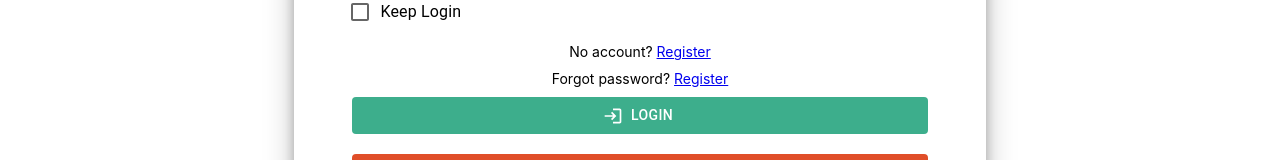
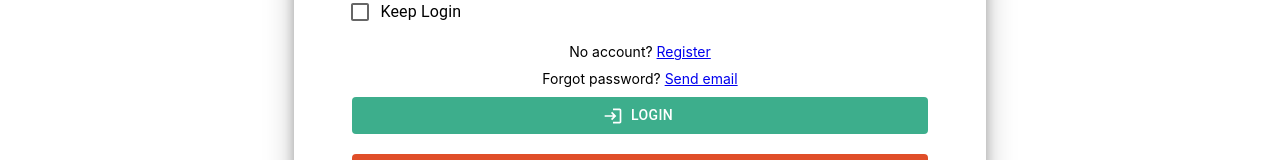
Before and after one commit to LnlyPineapple27/Classrooms-management-website, a React (Create React App) app: page / in a window 1280 px wide. Shown: the part 448-608 px from the top of the page. Built offline with nearby package versions, Linux system fonts and the light colour scheme; no server answers.

Commit message:
navigate admin

```diff
--- a/src/Components/Login_Register/LoginForm/index.jsx
+++ b/src/Components/Login_Register/LoginForm/index.jsx
@@ -39,6 +39,13 @@ export default function LoginForm() {
                 localStorage.setItem('token', resultAttempt.data.token);
                 localStorage.setItem('account', JSON.stringify(resultAttempt.data.account));
                 setAuth(true)
+                const response = await accountAPI.getRole(resultAttempt.data.account.userID)
+                console.log(response)
+                if(!response.ok) return;
+                const role = await response.json()
+                console.log(role)
+                if(role === 0) return navigate('/admin/dashboard', { replace: true })
+
                 navigate("../classrooms", { replace: true });
             }
             else if(resultAttempt.status === 401) {
@@ -100,7 +107,7 @@ export default function LoginForm() {
                         No account? <Link to='/register'>Register</Link>
                     </p>
                     <p className="login-form__register-text">
-                        Forgot password? <Link to='/forgot'>Register</Link>
+                        Forgot password? <Link to='/forgot'>Send email</Link>
                     </p>
                 </div>
                 <Button startIcon={<LoginIcon />} className='login-form__element login-form__button' type="button" onClick={handleClick}>Login</Button>
```
